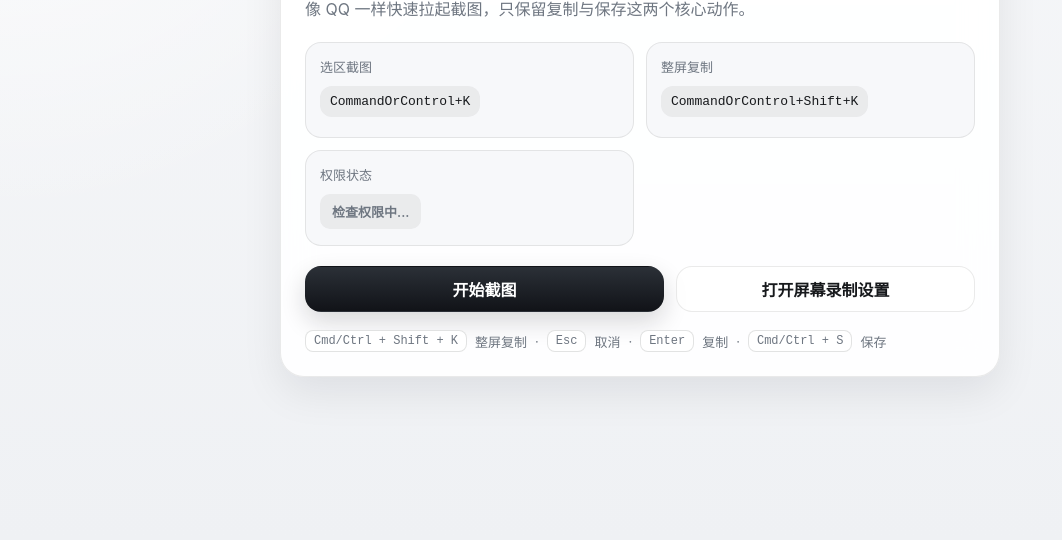
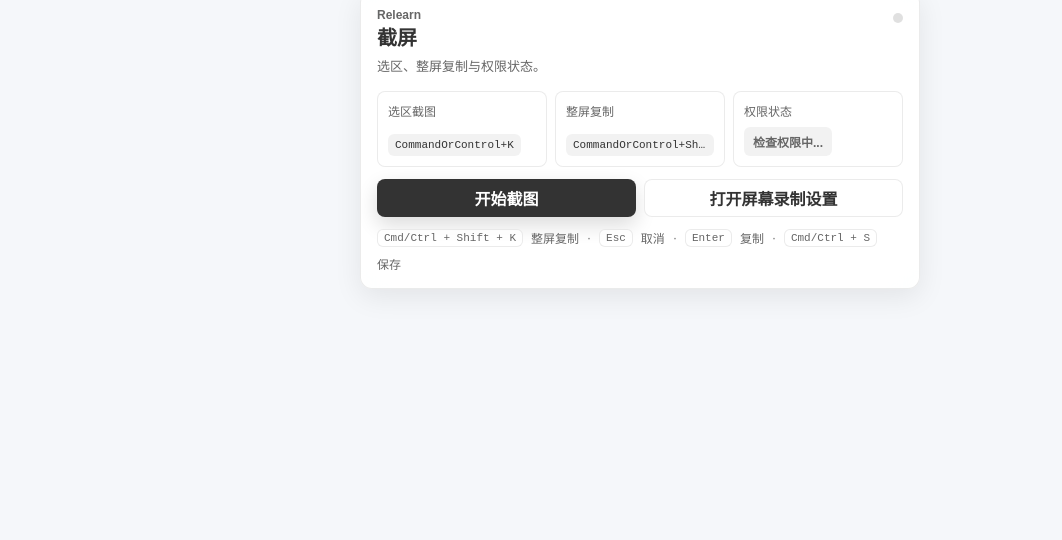
Before and after one commit to kexin94yyds/kexin-screenshot, an Electron app: page src/control.html in a window 1280 px wide. Shown: the part 260-800 px from the top of the page, without its empty margins (0-1062 px from the left). Drawn offline with Linux system fonts and the light colour scheme; no server answers.

Commit message:
iterate-checkpoint:2026-05-15T08:59:28Z | before-build-replace-relearn-style-ui
checkpoint_id: cp_20260515085928_1178e37d

```diff
--- a/src/control.css
+++ b/src/control.css
@@ -1,16 +1,17 @@
 :root {
   color-scheme: light;
-  --paper: #eff1f4;
-  --panel: rgba(255, 255, 255, 0.92);
-  --surface: rgba(247, 248, 250, 0.92);
-  --ink: #17191c;
-  --muted: #6e7681;
-  --line: rgba(23, 25, 28, 0.09);
-  --accent: #111318;
-  --accent-strong: #000000;
-  --ok: #2c6b4f;
-  --warn: #946200;
-  --bad: #a13f3f;
+  --paper: rgba(245, 247, 250, 0.96);
+  --panel: rgba(255, 255, 255, 0.95);
+  --surface: rgba(255, 255, 255, 0.82);
+  --ink: #333333;
+  --muted: #666666;
+  --soft: #999999;
+  --line: rgba(0, 0, 0, 0.08);
+  --accent: #333333;
+  --accent-strong: #111111;
+  --ok: #2f6f50;
+  --warn: #8a6200;
+  --bad: #9c3d3d;
 }
 
 * {
@@ -22,14 +23,14 @@ body {
   margin: 0;
   min-height: 100%;
   font-family:
-    'SF Pro Display',
     'PingFang SC',
     'Microsoft YaHei',
+    Arial,
     sans-serif;
   color: var(--ink);
-  background:
-    radial-gradient(circle at top left, rgba(255, 255, 255, 0.82), transparent 32%),
-    linear-gradient(180deg, #f6f7f9 0%, var(--paper) 100%);
+  background: var(--paper);
+  backdrop-filter: blur(40px) saturate(180%);
+  -webkit-backdrop-filter: blur(40px) saturate(180%);
 }
 
 body {
@@ -40,20 +41,19 @@ body {
   min-height: 100vh;
   display: grid;
   place-items: center;
-  padding: 18px;
+  padding: 14px;
 }
 
 .panel {
   width: 100%;
-  max-width: 720px;
-  padding: 24px;
+  max-width: 560px;
+  padding: 16px;
   border: 1px solid var(--line);
-  border-radius: 24px;
+  border-radius: 12px;
   background: var(--panel);
-  box-shadow:
-    0 16px 40px rgba(16, 18, 21, 0.08),
-    inset 0 1px 0 rgba(255, 255, 255, 0.92);
-  backdrop-filter: blur(18px);
+  box-shadow: 0 8px 28px rgba(0, 0, 0, 0.08);
+  backdrop-filter: blur(32px) saturate(160%);
+  -webkit-backdrop-filter: blur(32px) saturate(160%);
 }
 
 .panel-head {
@@ -64,77 +64,83 @@ body {
 }
 
 .window-dot {
-  width: 12px;
-  height: 12px;
-  margin-top: 6px;
-  border-radius: 999px;
-  background: rgba(23, 25, 28, 0.14);
+  width: 10px;
+  height: 10px;
+  margin-top: 5px;
+  border-radius: 50%;
+  background: rgba(0, 0, 0, 0.12);
 }
 
 .eyebrow {
-  font-size: 11px;
-  letter-spacing: 0.18em;
-  text-transform: uppercase;
+  font-size: 12px;
+  font-weight: 600;
+  letter-spacing: 0;
   color: var(--muted);
 }
 
 h1 {
-  margin: 8px 0 0;
-  font-size: 30px;
-  line-height: 1.1;
-  letter-spacing: -0.03em;
+  margin: 4px 0 0;
+  font-size: 20px;
+  line-height: 1.2;
+  letter-spacing: 0;
+  font-weight: 600;
 }
 
 .lead {
-  margin: 14px 0 0;
-  max-width: 460px;
-  line-height: 1.6;
+  margin: 8px 0 0;
+  line-height: 1.4;
   color: var(--muted);
+  font-size: 13px;
 }
 
 .meta-grid {
   display: grid;
-  grid-template-columns: repeat(2, minmax(0, 1fr));
-  gap: 12px;
-  margin-top: 20px;
+  grid-template-columns: repeat(3, minmax(0, 1fr));
+  gap: 8px;
+  margin-top: 14px;
 }
 
 .info-card {
   display: flex;
   flex-direction: column;
   align-items: flex-start;
-  gap: 10px;
-  min-height: 96px;
-  padding: 14px;
+  justify-content: space-between;
+  gap: 8px;
+  min-height: 70px;
+  padding: 10px;
   border: 1px solid var(--line);
-  border-radius: 16px;
+  border-radius: 8px;
   background: var(--surface);
 }
 
 .shortcut-label,
 .status-label {
-  font-size: 13px;
+  font-size: 12px;
   color: var(--muted);
 }
 
 code {
   display: inline-block;
-  padding: 8px 10px;
-  border-radius: 12px;
-  font-size: 13px;
-  background: rgba(23, 25, 28, 0.06);
+  max-width: 100%;
+  padding: 5px 7px;
+  border-radius: 6px;
+  font-size: 11px;
+  background: rgba(0, 0, 0, 0.05);
   color: var(--ink);
+  overflow: hidden;
+  text-overflow: ellipsis;
+  white-space: nowrap;
 }
 
 .status-pill {
   display: inline-flex;
   align-items: center;
-  min-height: 34px;
-  padding: 7px 11px;
-  border-radius: 10px;
-  background: rgba(23, 25, 28, 0.06);
+  min-height: 28px;
+  padding: 5px 8px;
+  border-radius: 6px;
+  background: rgba(0, 0, 0, 0.05);
   color: var(--muted);
-  font-size: 13px;
+  font-size: 12px;
   font-weight: 600;
   border: 1px solid transparent;
 }
@@ -159,16 +165,16 @@ code {
 
 .actions {
   display: grid;
-  grid-template-columns: minmax(0, 1.2fr) minmax(0, 1fr);
-  gap: 12px;
-  margin-top: 20px;
+  grid-template-columns: minmax(0, 1fr) minmax(0, 1fr);
+  gap: 8px;
+  margin-top: 12px;
 }
 
 button {
   appearance: none;
   border: 1px solid transparent;
-  border-radius: 16px;
-  height: 46px;
+  border-radius: 8px;
+  height: 38px;
   padding: 0 16px;
   font: inherit;
   font-weight: 600;
@@ -196,13 +202,17 @@ button:disabled {
 
 .primary {
   color: #ffffff;
-  background: linear-gradient(180deg, #2b3037 0%, var(--accent) 100%);
-  box-shadow: 0 10px 24px rgba(17, 19, 24, 0.16);
+  background: var(--accent);
+  box-shadow: 0 8px 20px rgba(0, 0, 0, 0.14);
+}
+
+.primary:hover {
+  background: var(--accent-strong);
 }
 
 .secondary {
   color: var(--ink);
-  background: rgba(255, 255, 255, 0.72);
+  background: white;
   border-color: var(--line);
 }
 
@@ -211,17 +221,17 @@ button:disabled {
   flex-wrap: wrap;
   align-items: center;
   gap: 8px;
-  margin: 18px 0 0;
+  margin: 12px 0 0;
   color: var(--muted);
-  font-size: 13px;
+  font-size: 12px;
 }
 
 kbd {
-  padding: 3px 8px;
-  border-radius: 8px;
-  border: 1px solid rgba(23, 25, 28, 0.12);
-  background: rgba(255, 255, 255, 0.9);
-  font-size: 12px;
+  padding: 2px 6px;
+  border-radius: 6px;
+  border: 1px solid var(--line);
+  background: rgba(255, 255, 255, 0.75);
+  font-size: 11px;
 }
 
 @media (max-width: 560px) {
@@ -230,7 +240,7 @@ kbd {
   }
 
   .panel {
-    padding: 18px;
+    padding: 14px;
   }
 
   .meta-grid,
@@ -239,6 +249,6 @@ kbd {
   }
 
   h1 {
-    font-size: 26px;
+    font-size: 18px;
   }
 }
--- a/src/control.html
+++ b/src/control.html
@@ -15,13 +15,13 @@
       <section class="panel">
         <div class="panel-head">
           <div>
-            <div class="eyebrow">Screen Capture</div>
-            <h1>快速截图</h1>
+            <div class="eyebrow">Relearn</div>
+            <h1>截屏</h1>
           </div>
           <div class="window-dot" aria-hidden="true"></div>
         </div>
 
-        <p class="lead">像 QQ 一样快速拉起截图，只保留复制与保存这两个核心动作。</p>
+        <p class="lead">选区、整屏复制与权限状态。</p>
 
         <div class="meta-grid">
           <div class="info-card shortcut-card">
--- a/src/overlay.css
+++ b/src/overlay.css
@@ -1,11 +1,12 @@
 :root {
   color-scheme: dark;
-  --accent: #ff7a59;
-  --accent-strong: #ff5f3d;
-  --qq-red: #ff2f2f;
-  --panel: rgba(12, 12, 14, 0.88);
-  --line: rgba(255, 255, 255, 0.14);
-  --shadow: rgba(0, 0, 0, 0.35);
+  --accent: #f7f7f7;
+  --accent-strong: #ffffff;
+  --mark-red: #ff3b30;
+  --panel: rgba(18, 18, 20, 0.86);
+  --panel-soft: rgba(255, 255, 255, 0.1);
+  --line: rgba(255, 255, 255, 0.16);
+  --shadow: rgba(0, 0, 0, 0.28);
 }
 
 * {
@@ -20,9 +21,9 @@ body {
   height: 100%;
   overflow: hidden;
   font-family:
-    'SF Pro Display',
     'PingFang SC',
     'Microsoft YaHei',
+    Arial,
     sans-serif;
   cursor: crosshair;
   background: transparent;
@@ -52,7 +53,7 @@ body {
 }
 
 .mask {
-  background: rgba(4, 8, 12, 0.22);
+  background: rgba(0, 0, 0, 0.24);
   opacity: 0;
   transition: opacity 90ms ease-out;
 }
@@ -66,8 +67,8 @@ body {
   overflow: hidden;
   border-radius: 2px;
   box-shadow:
-    0 16px 48px rgba(0, 0, 0, 0.3),
-    0 0 0 1px rgba(255, 255, 255, 0.18);
+    0 14px 40px rgba(0, 0, 0, 0.26),
+    0 0 0 1px rgba(255, 255, 255, 0.2);
 }
 
 .selection-image {
@@ -97,57 +98,58 @@ body {
 .selection-border {
   position: absolute;
   inset: 0;
-  border: 1px solid rgba(255, 255, 255, 0.9);
-  box-shadow: inset 0 0 0 1px rgba(0, 0, 0, 0.24);
+  border: 1px solid rgba(255, 255, 255, 0.95);
+  box-shadow: inset 0 0 0 1px rgba(0, 0, 0, 0.22);
 }
 
 .selection.auto-snap {
   box-shadow:
-    0 16px 48px rgba(0, 0, 0, 0.24),
-    0 0 0 2px rgba(255, 122, 89, 0.95),
-    inset 0 0 0 1px rgba(255, 255, 255, 0.72);
+    0 14px 40px rgba(0, 0, 0, 0.24),
+    0 0 0 2px rgba(255, 255, 255, 0.92),
+    inset 0 0 0 1px rgba(255, 255, 255, 0.64);
 }
 
 .selection.auto-snap .selection-border {
-  border-color: rgba(255, 122, 89, 0.95);
+  border-color: rgba(255, 255, 255, 0.96);
   box-shadow: inset 0 0 0 1px rgba(0, 0, 0, 0.3);
 }
 
 .dimensions {
   position: absolute;
-  padding: 6px 10px;
-  border-radius: 999px;
+  padding: 5px 8px;
+  border-radius: 6px;
   font-size: 12px;
   font-weight: 600;
   color: #fff;
-  background: rgba(12, 12, 14, 0.84);
-  box-shadow: 0 10px 20px rgba(0, 0, 0, 0.2);
+  background: rgba(18, 18, 20, 0.82);
+  box-shadow: 0 8px 18px rgba(0, 0, 0, 0.18);
 }
 
 .toolbar {
   position: absolute;
   display: flex;
-  gap: 8px;
-  padding: 10px;
+  gap: 6px;
+  padding: 8px;
   border: 1px solid var(--line);
-  border-radius: 18px;
+  border-radius: 8px;
   background: var(--panel);
-  backdrop-filter: blur(18px);
-  box-shadow: 0 18px 36px var(--shadow);
+  backdrop-filter: blur(24px) saturate(160%);
+  -webkit-backdrop-filter: blur(24px) saturate(160%);
+  box-shadow: 0 14px 30px var(--shadow);
   cursor: default;
 }
 
 .tool {
   appearance: none;
   border: 0;
-  border-radius: 12px;
-  padding: 0 14px;
-  height: 38px;
+  border-radius: 6px;
+  padding: 0 12px;
+  height: 34px;
   font: inherit;
-  font-size: 13px;
-  font-weight: 700;
+  font-size: 12px;
+  font-weight: 600;
   color: #f7f7f7;
-  background: rgba(255, 255, 255, 0.12);
+  background: var(--panel-soft);
   cursor: pointer;
   transition:
     transform 100ms ease,
@@ -156,24 +158,29 @@ body {
 
 .tool:hover {
   transform: translateY(-1px);
-  background: rgba(255, 255, 255, 0.18);
+  background: rgba(255, 255, 255, 0.16);
 }
 
 .tool.primary {
-  background: linear-gradient(135deg, var(--accent), var(--accent-strong));
+  color: #202124;
+  background: var(--accent);
+}
+
+.tool.primary:hover {
+  background: var(--accent-strong);
 }
 
 .tool.active {
-  background: rgba(255, 47, 47, 0.2);
-  box-shadow: inset 0 0 0 1px rgba(255, 47, 47, 0.55);
+  background: rgba(255, 59, 48, 0.18);
+  box-shadow: inset 0 0 0 1px rgba(255, 59, 48, 0.52);
 }
 
 .tool.ghost {
-  color: rgba(255, 255, 255, 0.8);
+  color: rgba(255, 255, 255, 0.74);
 }
 
 .icon-tool {
-  width: 38px;
+  width: 34px;
   padding: 0;
   display: grid;
   place-items: center;
@@ -182,7 +189,7 @@ body {
 .rect-icon {
   width: 16px;
   height: 12px;
-  border: 2px solid var(--qq-red);
+  border: 2px solid var(--mark-red);
   border-radius: 2px;
   box-shadow: 0 0 0 1px rgba(255, 255, 255, 0.12);
 }
@@ -201,7 +208,7 @@ body {
   width: 11px;
   height: 3px;
   border-radius: 999px;
-  background: var(--qq-red);
+  background: var(--mark-red);
   transform: rotate(-28deg);
   transform-origin: left center;
 }
@@ -215,7 +222,7 @@ body {
   height: 0;
   border-top: 5px solid transparent;
   border-bottom: 5px solid transparent;
-  border-left: 9px solid var(--qq-red);
+  border-left: 9px solid var(--mark-red);
   transform: rotate(-28deg);
   transform-origin: center;
 }
@@ -264,16 +271,17 @@ body {
 .hint {
   position: absolute;
   left: 50%;
-  bottom: 26px;
+  bottom: 22px;
   transform: translateX(-50%);
-  padding: 10px 16px;
-  border-radius: 999px;
+  padding: 8px 12px;
+  border-radius: 8px;
   border: 1px solid rgba(255, 255, 255, 0.12);
-  background: rgba(10, 10, 12, 0.68);
-  color: rgba(255, 255, 255, 0.9);
+  background: rgba(18, 18, 20, 0.72);
+  color: rgba(255, 255, 255, 0.82);
   font-size: 12px;
-  letter-spacing: 0.02em;
-  backdrop-filter: blur(14px);
+  letter-spacing: 0;
+  backdrop-filter: blur(18px);
+  -webkit-backdrop-filter: blur(18px);
 }
 
 .hint span {
```
